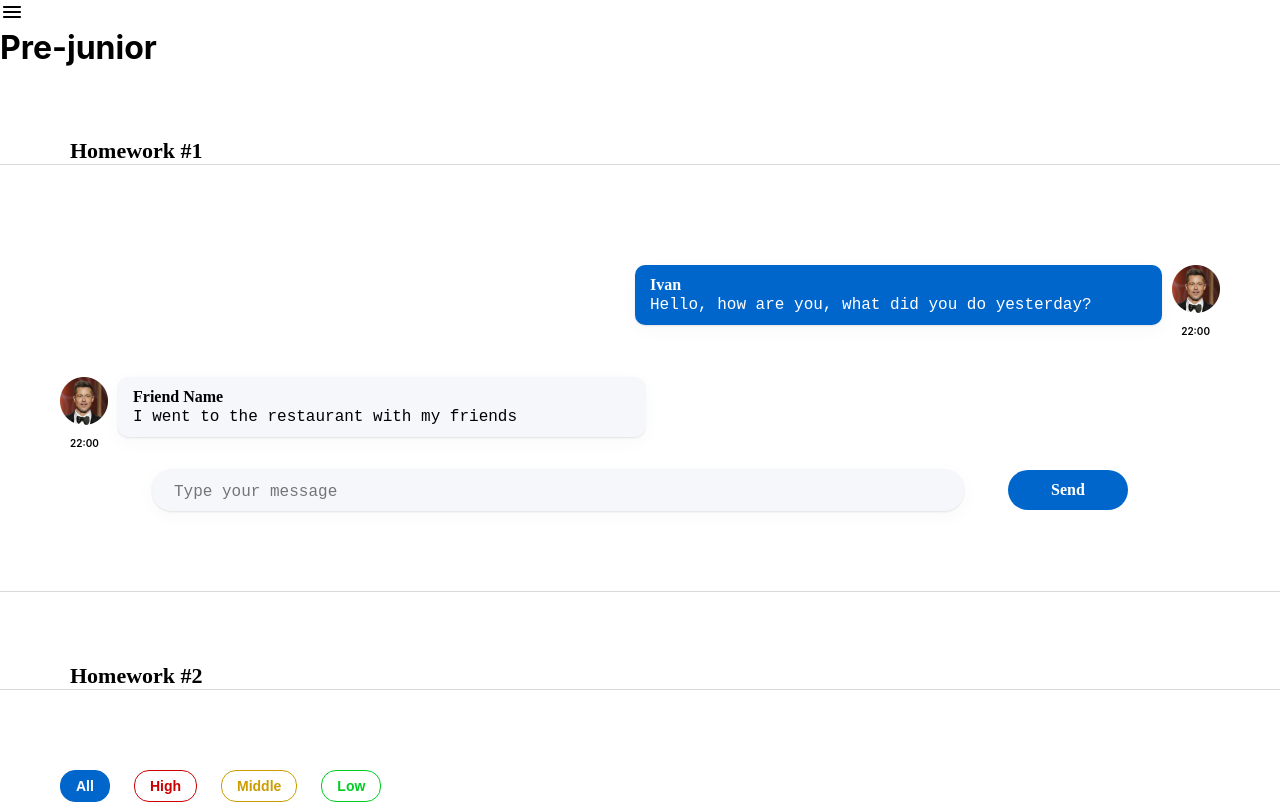
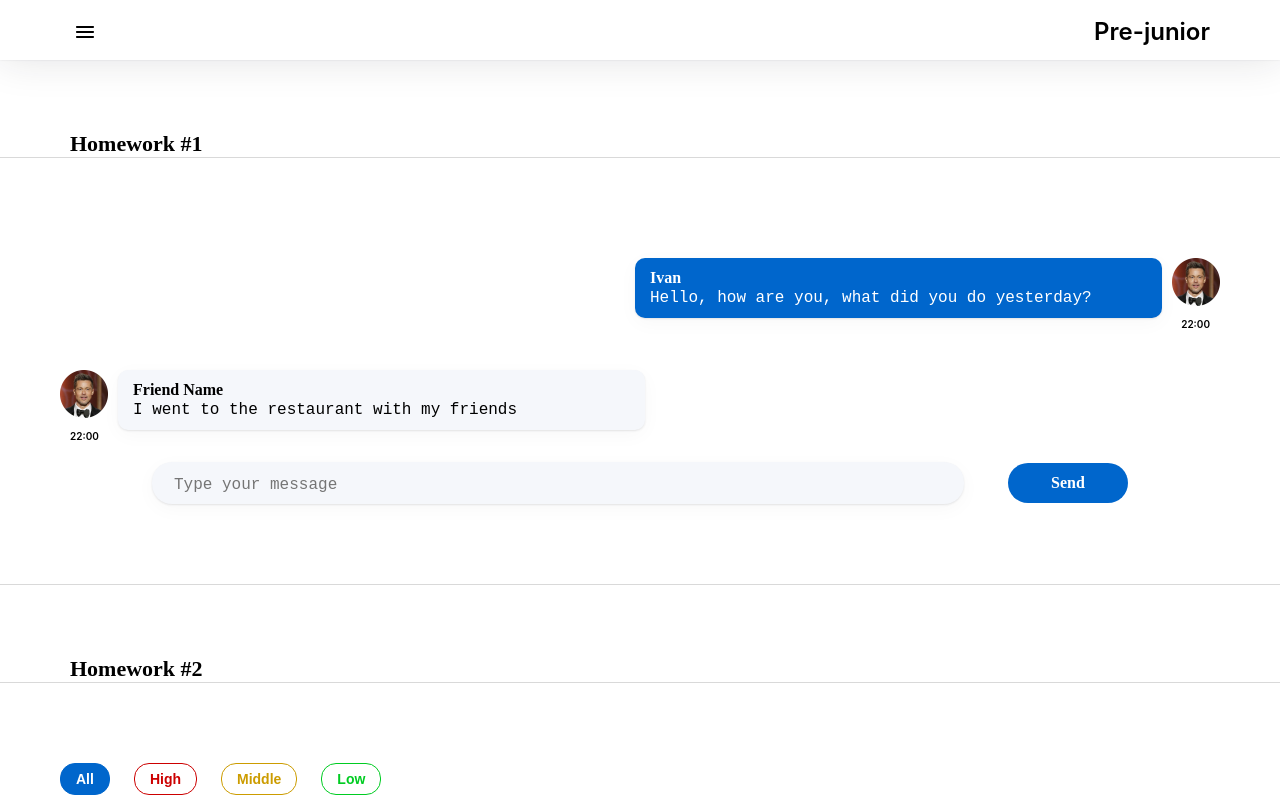
Before and after one commit to zatsarna/Autotests, a React (Create React App) app: page /#/pre-junior in a window 1280 px wide. Shown: the top 804 px of the page. Built offline with nearby package versions, Linux system fonts and the light colour scheme.

Commit message:
styling was added hw5

```diff
--- a/src/s2-homeworks/hw05/header/Header.module.css
+++ b/src/s2-homeworks/hw05/header/Header.module.css
@@ -1,8 +1,24 @@
 .burgerMenuIcon {
+    width: 24px;
+    height: 24px;
 }
 
 .header {
+    padding: 17px 70px 14px 73px;
+   display: flex;
+    justify-content: space-between;
+    align-items: center;
+
+    background: #FFFFFF;
+    box-shadow: 0 0 40px rgba(29, 33, 38, 0.13), 0 0 2px rgba(29, 33, 38, 0.1);
+
 }
 
 .header h1 {
+    font-family: inherit;
+    font-style: normal;
+    font-weight: 600;
+    font-size: 24px;
+    line-height: 29px;
+    color: #000000;
 }
--- a/src/s2-homeworks/hw05/pages/Error404.module.css
+++ b/src/s2-homeworks/hw05/pages/Error404.module.css
@@ -1,3 +1,4 @@
+:root {--header_height: 60px;}
 .error404 {
     width: 451px;
     height: 100%;
--- a/src/s2-homeworks/hw05/sidebar/Sidebar.module.css
+++ b/src/s2-homeworks/hw05/sidebar/Sidebar.module.css
@@ -9,6 +9,7 @@
     top: 0;
 
     background: #fff;
+
 }
 
 .sidebar.open {
```
